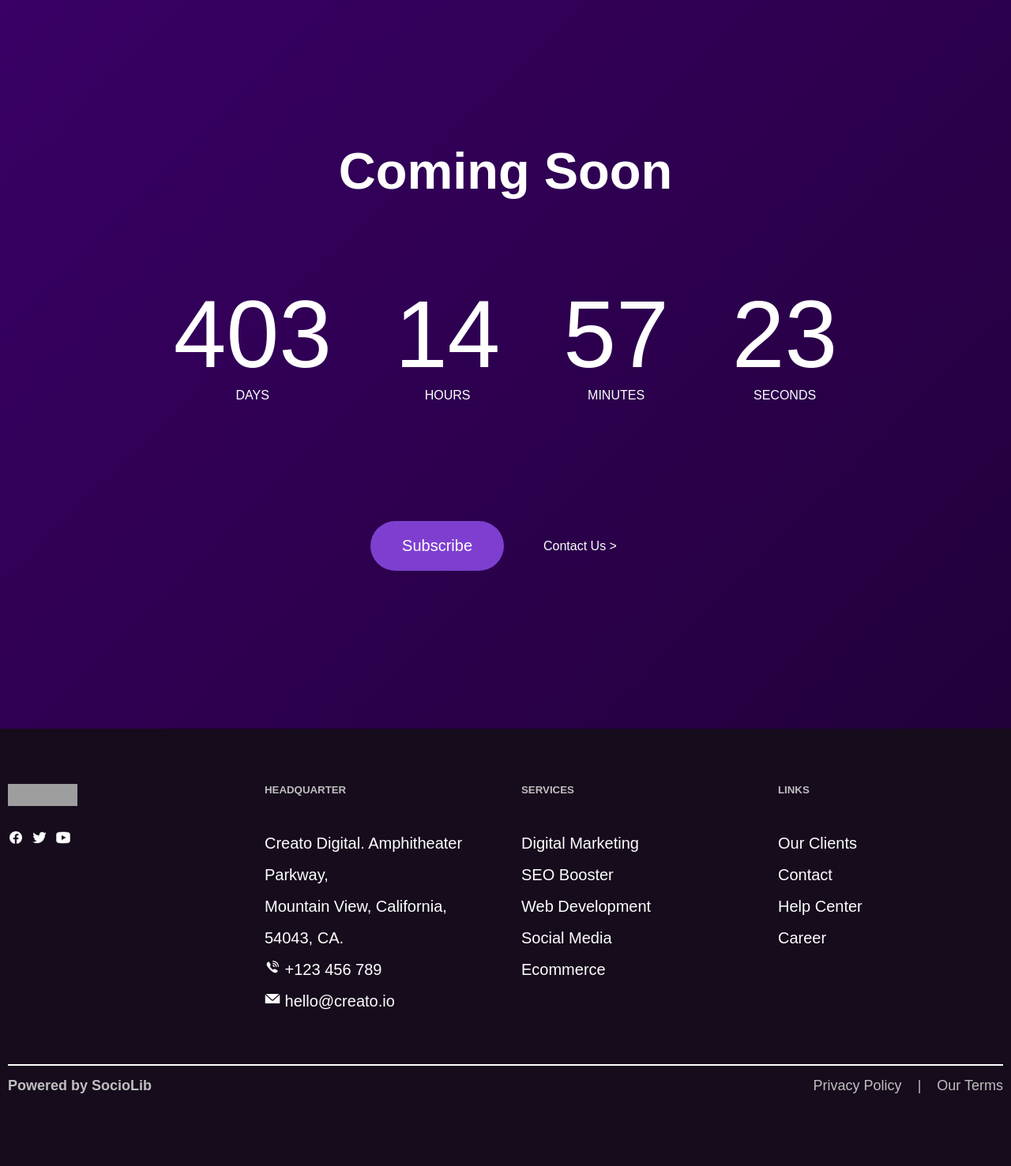
After one commit to chapati-ux/The-Happening-Events, a PHP site: page /comingsoon.html in a window 1280 px wide. The commit adds this page. Shown: the part 187-1664 px from the top of the page at 79% size. Run offline with PHP 8.4, Linux system fonts and the light colour scheme; grey boxes are pictures that could not be loaded.

Commit message:
coming soon file added

```diff
--- /dev/null
+++ b/comingsoon.css
@@ -0,0 +1,268 @@
+*{
+    padding: 0;
+    margin: 0;
+    box-sizing: border-box;
+    scroll-behavior: smooth;
+    font-family: Arial, Helvetica, sans-serif
+}
+
+html , body{
+    height: 100%;
+    width: 100%;
+}
+#main{
+    height:100%;
+    width: 100%;
+    position: relative;
+    overflow-x: hidden;
+    background: linear-gradient(135deg, #3b0069, #1c0030);
+}
+
+#nav{
+    background-color: black;
+    height:10vh;
+    width: 100vw;
+    display: flex;
+    padding: 0px 5vw;
+    position: relative;
+}
+#nav1{
+    background-color:transparent;
+    height: 100%;
+    width: 50%;
+    display: flex;
+    align-items: center;
+    justify-content: space-between;
+    padding-right: 0.5vw;
+}
+
+@media(max-width:600px)
+{
+   #nav a{
+    display: none;
+   }
+   #nav img{
+    position: absolute;
+    height: 5vh;
+
+   }
+
+}
+#nav2{
+    background-color: transparent;
+    height: 100%;
+    width: 50%;
+    display: flex;
+    align-items: center;
+    justify-content: space-between;
+    padding-left: 0.5vw;
+}
+#nav a{
+    color: white;
+    text-decoration: none;
+    font-size: 1.5vw;
+    transition: all ease 0.5s;
+}
+#nav a:hover{
+    color: rebeccapurple;
+
+}
+#nav img{
+    width: 15%;
+    cursor: pointer;
+}
+
+#nav button{
+    padding: 1vh 2vw;
+    border-radius: 20px;
+    border: 2px solid white;
+    background-color: transparent;
+    color: white;
+    cursor: pointer;
+}
+.gp a{
+    margin-right: 1vw;
+}
+
+.container {
+    position: relative;
+    text-align: center;
+    padding: 200px;
+    color: white;
+  }
+
+  .coming-soon {
+    font-size: 65px;
+    font-weight: bold;
+    margin-bottom: 20px;
+  }
+
+  .countdown {
+    padding-top: 80px;
+    display: flex;
+    justify-content: center;
+    gap: 80px;
+    margin-bottom: 30px;
+  }
+
+  .countdown div {
+    text-align: center;
+  }
+
+  .countdown div span {
+    font-size: 120px;
+    display: block;
+  }
+
+  .countdown div small {
+    font-size: 1rem;
+    font-weight: normal;
+  }
+
+  .button-container {
+    display: flex;
+    justify-content: center;
+    gap: 20px;
+    padding-top: 120px;
+  }
+
+
+  .subscribe-button{
+    padding: 20px 40px;
+    font-size: 20px;
+    color: white;
+    background-color: #7e3fd1;
+    border-radius: 50px;
+    text-decoration: none;
+    transition: background-color 1s,
+    1s;
+    cursor: pointer;
+    border: none;
+  }
+
+  .subscribe-button:hover{
+    background-color: #854ee1;
+  }
+
+
+  .contact-us-button{
+    padding: 12px 30px;
+    font-size: 1rem;
+    color: white;
+    background-color: transparent;
+    border: none;
+  }
+
+  .contact-us-button:hover{
+    color: #a762e8;
+  }
+
+  .footer {
+    background-color:rgb(22, 12, 28);
+    color: #bfbfbf;
+    padding: 20px 10px;
+    height: 80%;
+    width: 100%;
+    font-family: Arial, sans-serif;
+  }
+
+  .footer-container {
+    padding-top: 50px;
+    display: flex;
+    flex-wrap: wrap;
+    justify-content: space-between;
+    align-items: flex-start;
+    max-width: 1400px;
+    margin: 0 auto;
+    gap: 40px;
+  }
+
+  .footer-left {
+    flex: 1;
+    max-width: 300px;
+  }
+
+  .footer-left img {
+    display: block;
+    margin-bottom: 30px;
+  }
+
+  .icons {
+    display: flex;
+    gap: 10px;
+    margin-top: 10px;
+    transition: color 1s;
+  }
+
+  .icons :hover{
+    color: purple;
+  }
+  .footer-col {
+    flex: 1;
+    min-width: 220px;
+  }
+
+  .footer-col h3 {
+    color:purple;
+    margin-bottom: 20px;
+    font-size: 22px;
+  }
+
+  .footer-col p,
+  .footer-col ul {
+    margin: 0;
+    padding: 0;
+    list-style: none;
+    line-height: 2;
+    color: white;
+    font-size: 20px;
+  }
+
+  .footer-col ul li a {
+    color: white;
+    text-decoration: none;
+  }
+
+  .footer-bottom {
+    flex-basis: 100%;
+    border-top: 2px solid white;
+    margin-top: 20px;
+    padding-top: 15px;
+    display: flex;
+    justify-content: space-between;
+    align-items: center;
+    font-size: 18px;
+  }
+
+  .footer-bottom p {
+    margin: 0;
+  }
+
+  .footer-bottom .footer-links {
+    display: flex;
+    gap: 20px;
+  }
+
+  .footer-bottom .footer-links a {
+    color: #bfbfbf;
+    text-decoration: none;
+    transition: color 1s;
+  }
+
+  .footer-bottom .footer-links a:hover {
+    color: purple;
+  }
+
+  /* For Responsive Design */
+  @media screen and (max-width: 768px) {
+    .footer-container {
+        flex-direction: column;
+        align-items: center;
+    }
+
+    .footer-bottom {
+        flex-direction: column;
+        text-align: center;
+        gap: 10px;
+    }
+  }
--- /dev/null
+++ b/comingsoon.html
@@ -0,0 +1,111 @@
+<!DOCTYPE html>
+<html lang="en">
+    <head>
+        <title>
+            Coming soon
+        </title>
+        <meta charset="UTF-8">
+        <meta name="viewport" content="width=device-width, initial-scale=1.0">
+        <link rel="stylesheet" href="comingsoon.css">
+    </head>
+    <body>
+        <div id="main">
+            <div id="nav">
+                <div id="nav1">
+                    <img src="https://site.sociolib.com/creato/wp-content/uploads/sites/24/2024/04/10.png" alt="">
+                    <div id="gp" class="gp">
+                        <a href="">Home</a>
+                        <a href="">Pages</a>
+                    </div>
+                </div>
+                <div id="nav2">
+                    <div id="gp1" class="gp">
+                        <a href="">Services</a>
+                        <a href="">Portfolio</a>
+                    </div>
+                    <button><b>Contact</b></button>
+                </div>
+        </div>
+        <section class="container">
+            <h1 class="coming-soon">Coming Soon</h1>
+            <div class="countdown">
+              <div>
+                <span id="days">508</span>
+                <small>DAYS</small>
+              </div>
+              <div>
+                <span id="hours">14</span>
+                <small>HOURS</small>
+              </div>
+              <div>
+                <span id="minutes">00</span>
+                <small>MINUTES</small>
+              </div>
+              <div>
+                <span id="seconds">48</span>
+                <small>SECONDS</small>
+              </div>
+            </div>
+            <!-- <div class="buttons">
+              <a href="#">Subscribe</a>
+              <a href="#">Contact Us</a>
+            </div> -->
+            <div class="button-container">
+                <button class="subscribe-button">
+                    Subscribe
+                </button>
+                <button class="contact-us-button">
+                    Contact Us >
+                </button>
+        </section>
+        <section class="footer" id="footer">
+            <div class="footer-container">
+                <div class="footer-left">
+                <img src="https://site.sociolib.com/creato/wp-content/uploads/sites/24/2024/04/10.png" alt="logoimage" height="28px" width="88px">
+                <div class="icons">
+                    <img src="icons/facebook.png" alt="Facebook Icon" width="20" height="20">
+                    <img src="icons/twitter.png" alt="Facebook Icon" width="20" height="20">
+                    <img src="icons/youtube.png" alt="Facebook Icon" width="20" height="20">
+                </div>
+                </div>
+                <div class="footer-col">
+                    <h5>HEADQUARTER</h5>
+                    <p>
+                        <br>
+                        Creato Digital. Amphitheater Parkway, <br>Mountain View, California, 54043, CA.
+                    </p>
+                    <p><img src="icons/phone.png" alt="phoneringing" height="20" width="20"> +123 456 789</p>
+                    <p><img src="icons/envelop.png" alt="envelop" height="20" width="20"> hello@creato.io</p>
+                </div>
+                <!-- services section will be continue for this -->
+                <div class="footer-col">
+                    <h5><b>SERVICES</b></h5>
+                    <ul>
+                        <li><a href="#"><br>Digital Marketing</a></li>
+                        <li><a href="#">SEO Booster</a></li>
+                        <li><a href="#">Web Development</a></li>
+                        <li><a href="#">Social Media</a></li>
+                        <li><a href="#">Ecommerce</a></li>
+                    </ul>
+                </div>
+                <div class="footer-col">
+                    <h5><b>LINKS</b></h5>
+                    <ul>
+                        <li><a href="#"><br>Our Clients</a></li>
+                        <li><a href="#">Contact</a></li>
+                        <li><a href="#">Help Center</a></li>
+                        <li><a href="#">Career</a></li>
+                    </ul>
+                </div>
+                <div class="footer-bottom">
+                    <p><b>Powered by SocioLib  </b>  </p>
+                    <p class="footer-links">
+                        <a href="#">Privacy Policy</a> | <a href="#" >Our Terms</a>
+                    </p>
+                </div>
+
+            </div>
+        </section>
+        <script src="comingsoon.js"></script>
+    </body>
+</html>
--- /dev/null
+++ b/comingsoon.js
@@ -0,0 +1,23 @@
+const countdown = () => {
+    const targetDate = new Date("December 31, 2025 23:59:59").getTime();
+    const now = new Date().getTime();
+    const timeLeft = targetDate - now;
+
+    const days = Math.floor(timeLeft / (1000 * 60 * 60 * 24));
+    const hours = Math.floor((timeLeft % (1000 * 60 * 60 * 24)) / (1000 * 60 * 60));
+    const minutes = Math.floor((timeLeft % (1000 * 60 * 60)) / (1000 * 60));
+    const seconds = Math.floor((timeLeft % (1000 * 60)) / 1000);
+
+    document.getElementById("days").textContent = days;
+    document.getElementById("hours").textContent = hours;
+    document.getElementById("minutes").textContent = minutes;
+    document.getElementById("seconds").textContent = seconds;
+
+    if (timeLeft < 0) {
+      clearInterval(timer);
+      document.querySelector(".countdown").innerHTML = "<h2>It's Time!</h2>";
+    }
+  };
+
+  const timer = setInterval(countdown, 1000);
+  countdown();
--- a/style.css
+++ b/style.css
@@ -82,6 +82,7 @@ html , body{
 .gp a{
     margin-right: 1vw;
 }
+
 
 
 #section1{
@@ -852,6 +853,7 @@ height: 650px;
 }
 
 .footer-container {
+  padding-top: 50px;
   display: flex;
   flex-wrap: wrap;
   justify-content: space-between;
```
Also changed, not shown: index.html (+11 -1 lines), images/bgimg.jpg (added).
